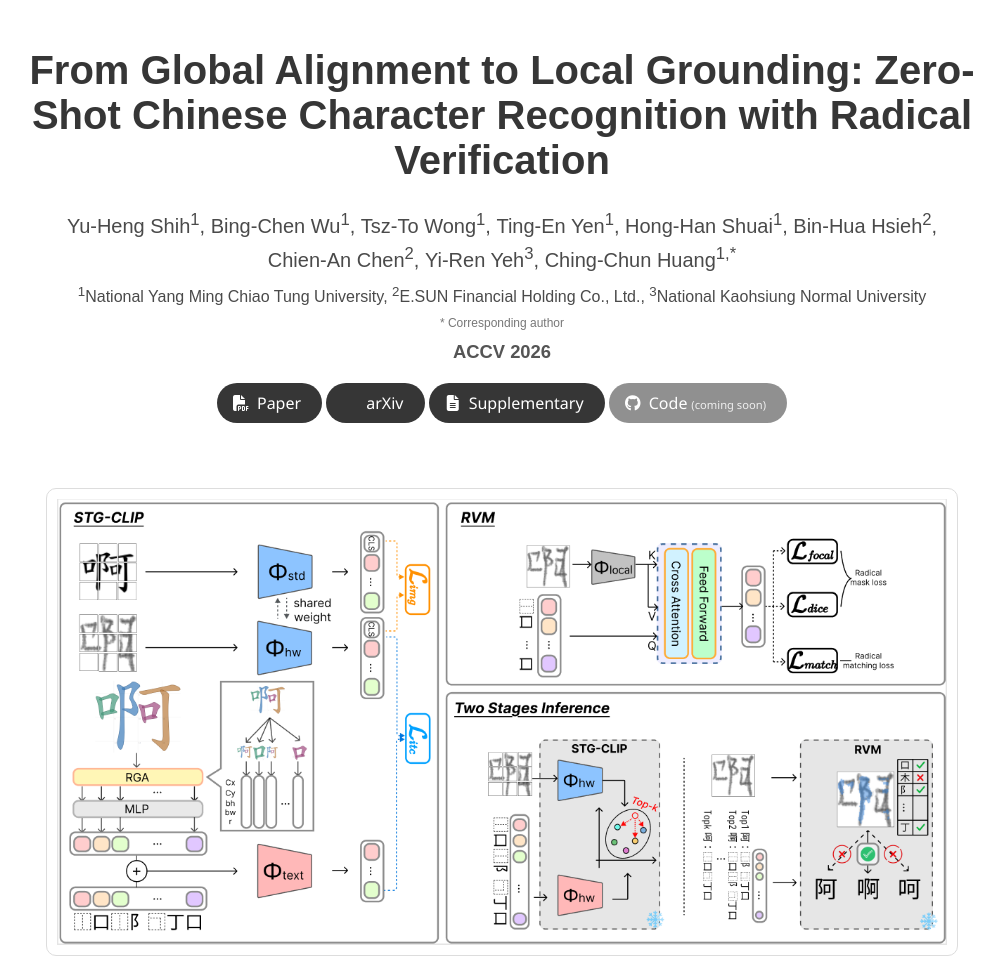
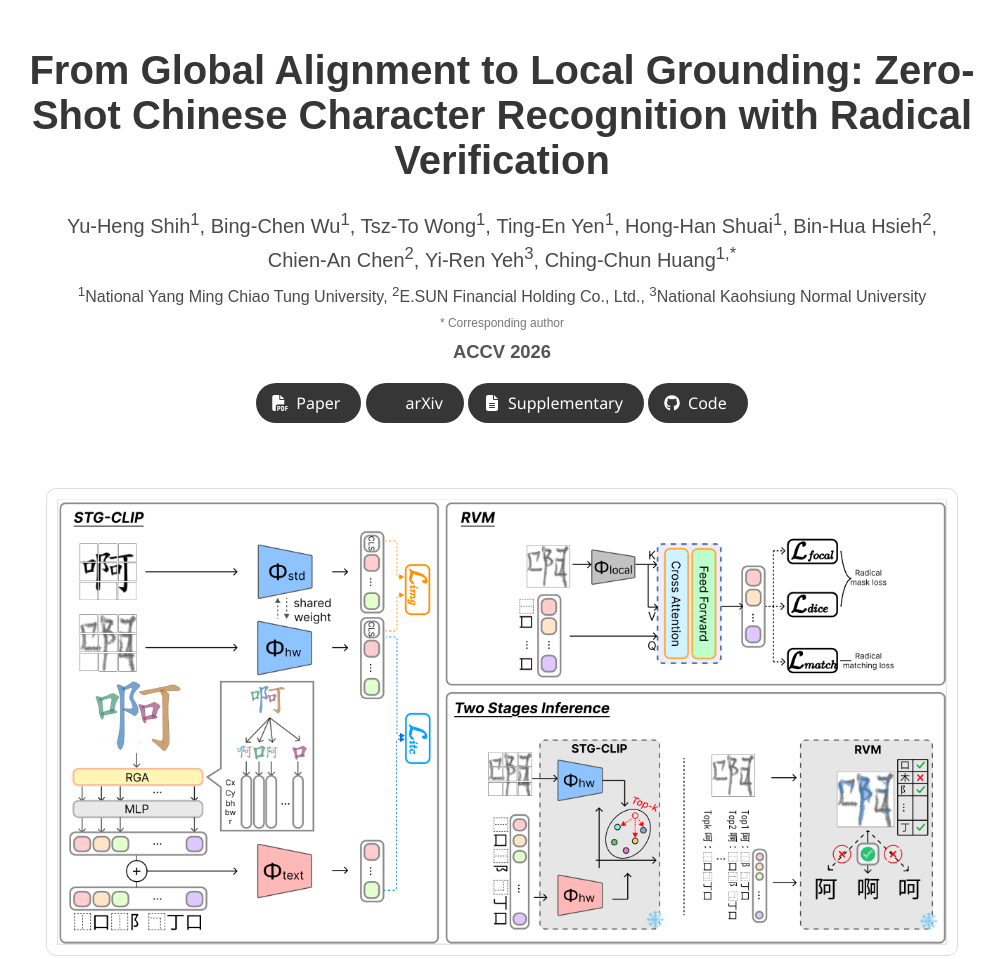
Before and after one commit to ra890927/STG-CLIP-RVM, a plain HTML site: page index.html in a window 1280 px wide. Shown: the top 959 px of the page, without its empty margins (138-1142 px from the left). Drawn offline with nearby package versions, Linux system fonts and the light colour scheme; some icons are missing; a web font is replaced by a local one.

Commit message:
docs: update

```diff
--- a/index.html
+++ b/index.html
@@ -10,7 +10,8 @@
 
   <meta property="og:title" content="From Global Alignment to Local Grounding: Zero-Shot Chinese Character Recognition with Radical Verification">
   <meta property="og:description" content="STG-CLIP global retrieval + Radical Verification Module for zero-shot Chinese character recognition. ACCV 2026.">
-  <meta property="og:image" content="static/images/main.png">
+  <meta property="og:url" content="https://ra890927.github.io/STG-CLIP-RVM/">
+  <meta property="og:image" content="https://ra890927.github.io/STG-CLIP-RVM/static/images/main.png">
   <meta name="twitter:card" content="summary_large_image">
 
   <link href="https://fonts.googleapis.com/css?family=Google+Sans|Noto+Sans|Castoro|Noto+Serif+TC:400,700&display=swap"
@@ -104,12 +105,12 @@
                   <span>Supplementary</span>
                 </a>
               </span>
-              <!-- Code: TODO replace href and remove "is-disabled-link" + the "soon" label when released -->
+              <!-- Code -->
               <span class="link-block">
-                <a href="#" aria-disabled="true"
-                   class="external-link button is-normal is-rounded is-dark is-disabled-link">
+                <a href="https://github.com/ra890927/STG-CLIP-RVM" target="_blank" rel="noopener"
+                   class="external-link button is-normal is-rounded is-dark">
                   <span class="icon"><i class="fab fa-github"></i></span>
-                  <span>Code<span class="soon">(coming soon)</span></span>
+                  <span>Code</span>
                 </a>
               </span>
             </div>
@@ -318,6 +319,9 @@ url={https://openreview.net/forum?id=LH7kTObY2d}
       <a class="icon-link" href="https://openreview.net/forum?id=LH7kTObY2d" target="_blank" rel="noopener">
         <i class="fas fa-file-pdf"></i>
       </a>
+      <a class="icon-link" href="https://github.com/ra890927/STG-CLIP-RVM" target="_blank" rel="noopener">
+        <i class="fab fa-github"></i>
+      </a>
     </div>
     <div class="columns is-centered">
       <div class="column is-8">
```
